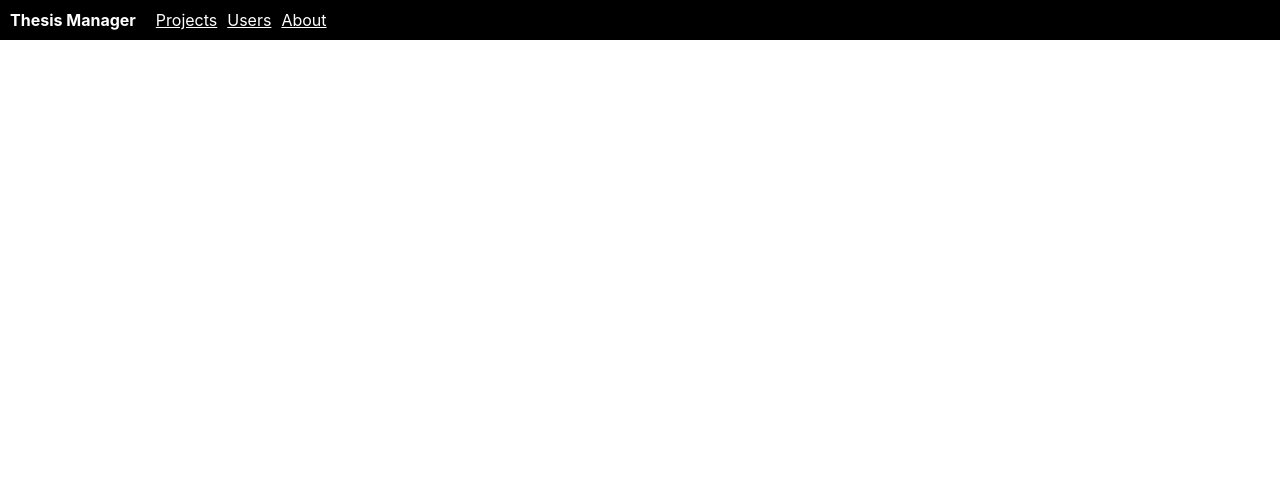
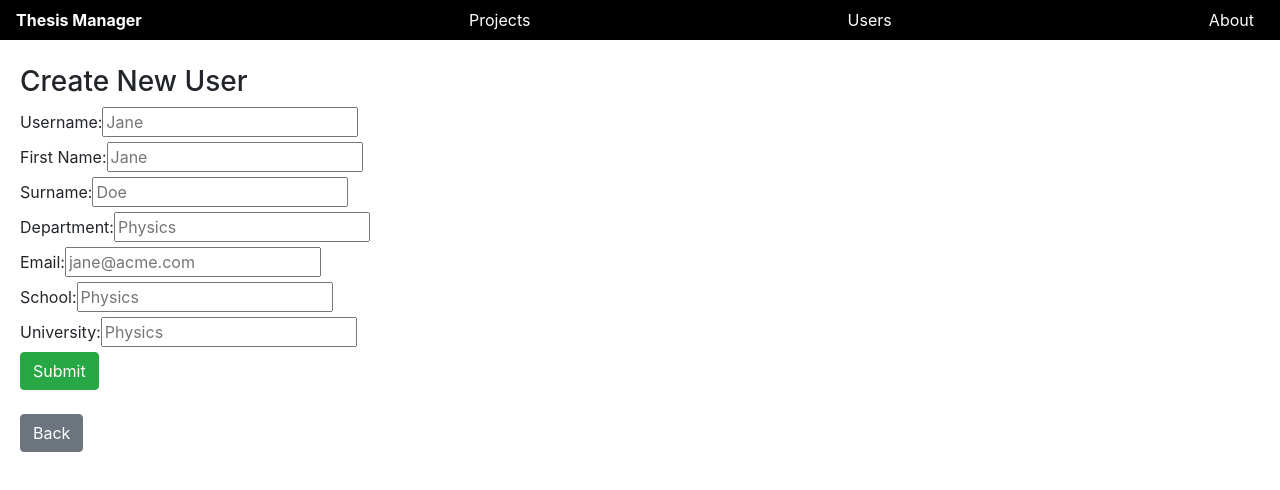
Before and after one commit to BTouls/thesis-manager, a React (Create React App) app in the folder frontend/thesis-manager/: page /create_user in a window 1280 px wide. Shown: the top 490 px of the page. Built offline with nearby package versions, Linux system fonts and the light colour scheme.

Commit message:
Create front-end views for users. Added create user screen. Added boostrap styling

```diff
--- a/frontend/thesis-manager/package.json
+++ b/frontend/thesis-manager/package.json
@@ -7,6 +7,8 @@
     "@testing-library/react": "^11.1.2",
     "@testing-library/user-event": "^12.2.2",
     "axios": "^0.21.0",
+    "bootstrap": "^4.5.3",
+    "formik": "^2.2.5",
     "react": "^17.0.1",
     "react-dom": "^17.0.1",
     "react-router-dom": "^5.2.0",
--- a/frontend/thesis-manager/src/About.js
+++ b/frontend/thesis-manager/src/About.js
@@ -3,11 +3,15 @@ import React from 'react';
 function About(){
     return (
         <div className="App">
-            <h2>About thesis manager</h2>
+            <h3>About thesis manager</h3>
             <p>
                 This is a web application created for manager thesis in universities
                 This was done for my own thesis project.
+
+
+
             </p>
+
         </div>
     )
 }
--- a/frontend/thesis-manager/src/App.css
+++ b/frontend/thesis-manager/src/App.css
@@ -1,6 +1,6 @@
 .App {
   text-align: left;
-  margin-top:30px;
+  margin-top:5px;
   padding:20px;
 }
 
@@ -19,34 +19,12 @@
   color: #dd0ac1d5;
 }
 
-.Project {
-  border: 1px solid black;
-  margin: 10px;
-  width: 80%;
-  padding: 10px;
-  border-radius:20px;
-}
 
 #link-university{
   color: violet;
   font-weight:bold;
 }
 
-.tag{
-  color:white;
-  background-color: darkslategray;
-  padding: 8px 10px;
-  border-radius: 20px;
-  margin-right:10px;
-}
-
-.lesson {
-  margin-right:10px;
-  background-color: darkblue;
-  color:white;
-  border-radius: 5px;
-  padding: 0px 5px;
-}
 
 .date{
   text-align: right;
@@ -65,11 +43,10 @@ nav a{
 
 nav {
   padding:10px;
-  background-color: black;
-  position: fixed;
-  display: block;
+  background-color: rgb(0, 0, 0);
+
   width:100%;
-  top:0px;
+
 }
 
 .tag-holder{
--- a/frontend/thesis-manager/src/App.js
+++ b/frontend/thesis-manager/src/App.js
@@ -4,13 +4,14 @@ import {BrowserRouter as Router, Switch, Route, Link} from "react-router-dom"
 import Projects from './Projects'
 import Users from './Users'
 import About from './About'
+import CreateUser from './CreateUser';
 
 function App() {
 
  return (
    <Router>
    <div>
-     <nav>
+     <nav className="navbar">
        <span class="nav-title">Thesis Manager</span>
        <Link to="/projects">Projects</Link>
        <Link to="/users">Users</Link>
@@ -23,6 +24,9 @@ function App() {
        <Route path="/users">
          <Users/>
        </Route>
+       <Route path="/create_user">
+         <CreateUser/>
+       </Route>
        <Route path="/about">
          <About />
        </Route>
--- /dev/null
+++ b/frontend/thesis-manager/src/CreateUser.js
@@ -0,0 +1,69 @@
+import React from 'react';
+import {Link} from "react-router-dom"
+import {Formik, Field, Form} from 'formik'
+import axios from 'axios';
+
+function CreateUser(){
+    return (
+        <div className="App">
+            <h3>Create New User</h3>
+
+        {/* intitate */}
+
+        <Formik
+      initialValues={{
+        username: '',
+        firstName: '',
+        surnameame: '',
+        email: '',
+        department: '',
+        university: '',
+        birthdate: ''
+      }}
+      onSubmit={async (values) => {
+
+        values["roles"] = ["student"];
+        let input = JSON.stringify(values, null, 2);
+
+        axios.post("http://127.0.0.1:5000/api/users",input,{headers:{'Content-Type':'Application/Json'}});
+        window.history.back()
+    }}
+    >
+      {({ isSubmitting }) => (
+        <Form>
+        <label htmlFor="username">Username: </label>
+          <Field name="username" placeholder="Jane" />
+         <br/>
+          <label htmlFor="firstName">First Name: </label>
+          <Field name="firstName" placeholder="Jane" />
+          <br/>
+          <label htmlFor="surname">Surname: </label>
+          <Field name="surname" placeholder="Doe" />
+          <br/>
+          <label htmlFor="department">Department: </label>
+          <Field name="department" placeholder="Physics" />
+          <br/>
+          <label htmlFor="email">Email: </label>
+          <Field name="email" placeholder="jane@acme.com" type="email" />
+          <br/>
+          <label htmlFor="school">School: </label>
+          <Field name="school" placeholder="Physics" />
+          <br/>
+          <label htmlFor="university">University: </label>
+          <Field name="university" placeholder="Physics" />
+          <br/>
+          <button className="btn btn-success" type="submit" disabled={isSubmitting}>
+            Submit
+          </button>
+        </Form>
+      )}
+    </Formik>
+
+     <br/>
+                <Link className="btn btn-secondary" to="/users">Back</Link>
+
+        </div>
+    )
+}
+
+export default CreateUser;
--- a/frontend/thesis-manager/src/Projects.js
+++ b/frontend/thesis-manager/src/Projects.js
@@ -30,7 +30,8 @@ function Projects(){
 
     return (
       <div className="App">
-      <h2>Available projects:</h2>
+      <h3>Available projects:</h3>
+
         <div>
           {projects}
         </div>
@@ -42,17 +43,17 @@ function Projects(){
     let tags = []
 
     for (let item of props.tags){
-      tags.push(<span className="tag">{item}</span>)
+      tags.push(<span className="badge badge-success mr-2">{item}</span>)
     }
 
-    return (<div className="tag-holder">{tags}</div>)
+    return (<h5>{tags}</h5>)
   }
 
   function Required(props){
     let less = []
 
     for (let item of props.lessons){
-      less.push(<span className="lesson">{item}</span>)
+      less.push(<span className="badge badge-secondary mr-2">{item}</span>)
     }
 
     return (<span>{less}</span>)
@@ -60,10 +61,13 @@ function Projects(){
 
   function Project(props){
     return (
-      <div className="Project">
-        <div className="date"><span>{props.date}</span></div>
+      <div className="card mb-4">
+        <div className="card-header">
+          <div className="date"><code>{props.date}</code></div>
           <h3>📚 {props.title}</h3>
-        <hr/>
+        </div>
+
+        <div className="card-body">
           <strong>Description:</strong>
           <p>{props.description}</p>
           <strong>professor: </strong>{props.professor}
@@ -73,9 +77,14 @@ function Projects(){
           <strong>department: </strong>{props.dep}
           <br/>
           <strong>required lessons: </strong><Required lessons={props.lessons} />
-        <hr/>
+        </div>
 
+        <div className="card-footer">
           <Tags tags={props.tags} />
+        </div>
+
+
+
 
       </div>
     )
--- a/frontend/thesis-manager/src/Users.js
+++ b/frontend/thesis-manager/src/Users.js
@@ -1,5 +1,7 @@
 import React, {useState, useEffect} from 'react';
 import axios from 'axios';
+import {Link} from "react-router-dom"
+
 
 function Users(){
 
@@ -28,7 +30,10 @@ function Users(){
 
     return (
       <div className="App">
-      <h2>Available Users:</h2>
+      <div className="row mb-2">
+        <div className="col-6"><h3>Available Users:</h3></div>
+        <div className="col-6 text-right"><Link className="btn btn-success" to="/create_user">Create New User</Link>  </div>
+      </div>
         <div>
           {users}
         </div>
@@ -39,7 +44,8 @@ function Users(){
   function Roles(props){
     let roleIcons = []
     for (let role of props.roles) {
-      if (role === "student"){
+      // This needs to be changed to only student
+      if (role === "student" || role === "students"){
         roleIcons.push(<span className="role-icon">🎓</span>);
       }
       if (role === "professor"){
@@ -52,15 +58,17 @@ function Users(){
 
   function User(props){
     return (
-      <div className="Project">
+      <div className="card mb-5">
+        <div className="card-header">
         <h3><Roles roles={props.roles}/> {props.username}</h3>
-        <hr/>
+        </div>
+        <div className="card-body">
         <strong>full name: </strong>{props.name} {props.surname}
         <br />
         <strong>university: </strong>{props.university}
         <br/>
         <strong>school: </strong>{props.school}
-
+        </div>
       </div>
     )
 }
--- a/frontend/thesis-manager/src/index.js
+++ b/frontend/thesis-manager/src/index.js
@@ -3,6 +3,7 @@ import ReactDOM from 'react-dom';
 import './index.css';
 import App from './App';
 import reportWebVitals from './reportWebVitals';
+import 'bootstrap/dist/css/bootstrap.css';
 
 ReactDOM.render(
   <React.StrictMode>
```
Also changed, not shown: 1 other file (tests, documents, lock files or other folders). Lines whose indentation alone changed are shown as unchanged.
